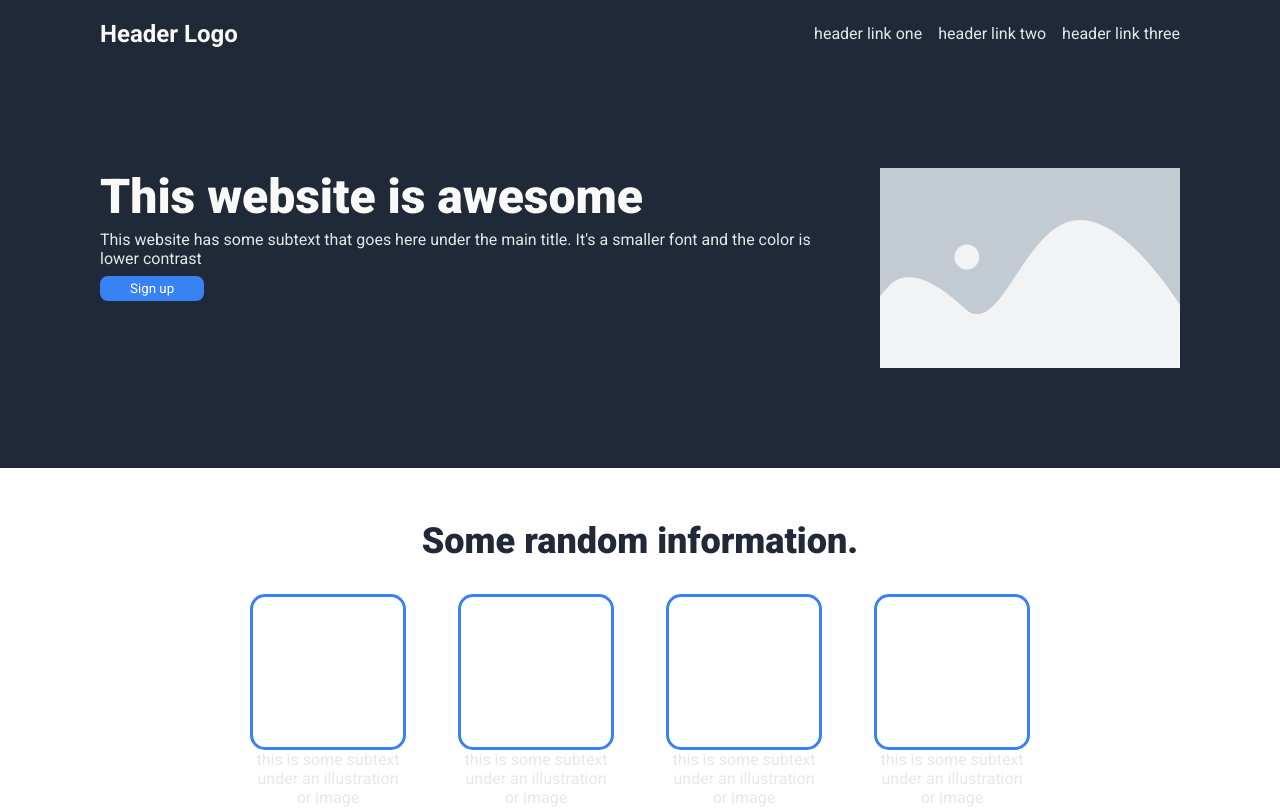
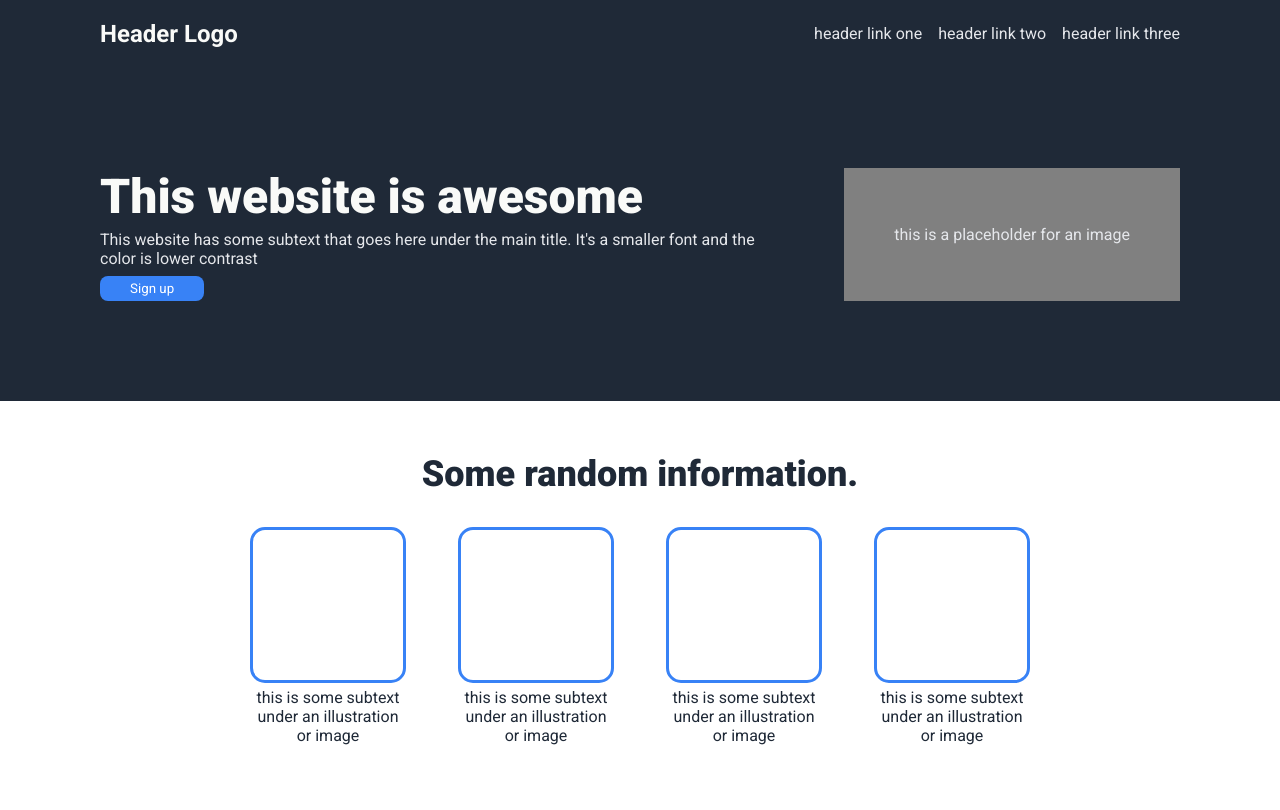
Before and after one commit to ConnorC3/odin-landing-page, a plain HTML site: page index.html in a window 1280 px wide. Shown: the top 810 px of the page. Drawn offline with Linux system fonts and the light colour scheme.

Commit message:
Tweak to better fit example image

```diff
--- a/index.html
+++ b/index.html
@@ -8,6 +8,7 @@
 </head>
 <body>
     <div class="dark-blue">
+        <div class="container">
             <div class="header">
                 <h2>Header Logo</h2>
                 <ul>
@@ -22,7 +23,8 @@
                     <p>This website has some subtext that goes here under the main title. It's a smaller font and the color is lower contrast</p>
                     <button>Sign up</button>
                 </div>
-            <img src="placeholder.png" alt="placeholder for image">
+                <div class="img-placeholder">this is a placeholder for an image</div>
+            </div>
         </div>
     </div>
     <div class="white-01">
@@ -31,44 +33,47 @@
         <div class="random-info">
             <div class="info-box">
                 <div class="square"></div>
-                <div class="text">this is some subtext under an illustration or image</div>
+                <p class="text">this is some subtext under an illustration or image</p>
             </div>
             <div class="info-box">
                 <div class="square"></div>
-                <div class="text">this is some subtext under an illustration or image</div>
+                <p class="text">this is some subtext under an illustration or image</p>
             </div>
             <div class="info-box">
                 <div class="square"></div>
-                <div class="text">this is some subtext under an illustration or image</div>
+                <p class="text">this is some subtext under an illustration or image</p>
             </div>
             <div class="info-box">
                 <div class="square"></div>
-                <div class="text">this is some subtext under an illustration or image</div>
+                <p class="text">this is some subtext under an illustration or image</p>
             </div>
         </div>
     </div>
     <div class="grey">
         <div class="quote-and-author">
-            <div class="quote">
+            <p class="quote">
                 This is an inspiring quote, or a testimonial from a customer.
                 Maybe it's just filling up space, or maybe people will actually
                 read it. Who knows? All I know is that it looks nice.
-            </div>
-            <div class="quote-author">
+            </p>
+            <p class="quote-author">
                 -Thor, God of Thunder
-            </div>
+            </p>
         </div>
     </div>
     <div class="white-02">
         <div class="call-to-action">
             <div class="action-text">
-                <div class="action-header">Call to action! It's time</div>
-                <div class="action-subtext">
+                <h2 class="action-header">Call to action! It's time</h2>
+                <p class="action-subtext">
                     Sign up for our product by clicking that button right over there!
-                </div>
+                </p>
             </div>
             <button class="action-btn">Sign up</button>
         </div>
     </div>
+    <div class="footer">
+        Copyright © The Odin Project 2025
+    </div>
 </body>
 </html>
--- a/style.css
+++ b/style.css
@@ -5,9 +5,15 @@
 }
 
 body {
+    display: flex;
+    flex-direction: column;
     margin: 0;
     padding: 0;
     color: #E5E7EB;
+}
+
+p {
+    margin: 0;
 }
 
 .dark-blue {
@@ -20,8 +26,13 @@ body {
 
 }
 
+.container {
+    margin: 0 auto;
+}
+
 .header {
     display: flex;
+    justify-content: space-between;
 }
 
 .header h2 {
@@ -31,8 +42,9 @@ body {
 
 .hero {
     display: flex;
-    padding: 100px 0;
-    gap: 40px;
+    justify-content: center;
+    margin: 100px 0;
+    gap: 80px;
 }
 
 .hero h1 {
@@ -47,9 +59,13 @@ body {
     margin-bottom: 8px;
 }
 
-.hero img {
-    width: 300px;
-    max-height: 200px;
+.img-placeholder {
+    display: flex;
+    background-color: gray;
+    justify-content: center;
+    align-items: center;
+    text-align: center;
+    padding: 50px;
     flex-shrink: 0;
 }
 
@@ -92,6 +108,7 @@ button {
     justify-content: center;
     gap: 52px;
     margin-bottom: 52px;
+    flex-wrap: wrap;
 }
 
 .info-box {
@@ -107,6 +124,11 @@ button {
     height: 150px;
     width: 150px;
     flex-shrink: 0;
+}
+
+.text {
+    color: #1F2937;
+    margin: 5px 0;
 }
 
 .grey {
@@ -153,9 +175,21 @@ button {
     font-size: 24px;
 }
 
+.action-header, .action-subtext {
+    margin: 0;
+}
+
 .action-btn {
     border: white 2px solid;
     background-color: transparent;
     flex-shrink: 0;
     align-self: center;
 }
+
+.footer {
+    background-color: #1F2937;
+    display: flex;
+    justify-content: center;
+    align-items: center;
+    padding: 30px;
+}
```
Lines whose indentation alone changed are shown as unchanged.
